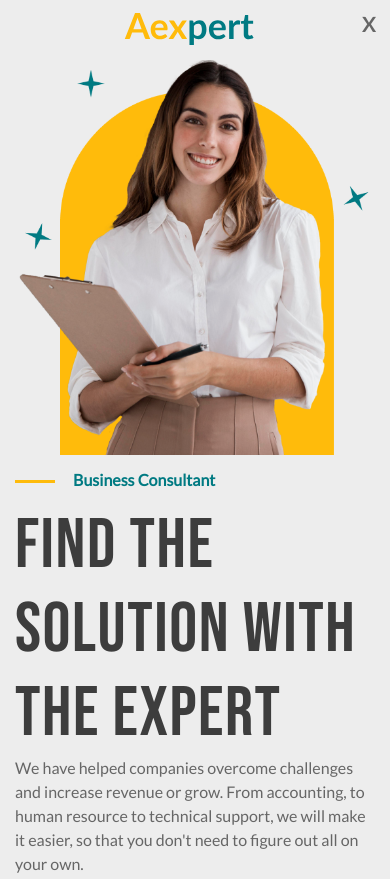
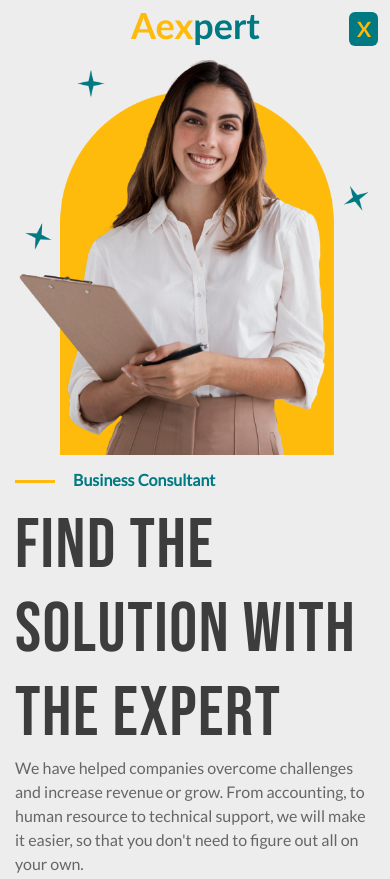
Before and after one commit to singhtirupati27/FT2023-387, a plain HTML site: page index.html in a window 390 px wide. Shown: the top 879 px of the page. Drawn offline with Linux system fonts and the light colour scheme.

Commit message:
FT2023-387: Made changes in navbar design for iphone screen.

```diff
--- a/scss/components/_navbar.scss
+++ b/scss/components/_navbar.scss
@@ -54,8 +54,8 @@
     &__right-item {
       text-align: right;
       @include iphone12-media($iphone-screen) {
-        text-align: center;
         display: none;
+        padding-right: 20px
       }
 
       ul {
@@ -78,17 +78,26 @@
 
       @include iphone12-media($iphone-screen) {
         display: inline-block;
+        position: absolute;
+        right: 12px;
+        z-index: 5;
+        top: 12px;
       }
 
       &__bar {
         @include iphone12-media($iphone-screen) {
           display: inline-block;
+          background-color: $dark-blue;
+          color: $yellow;
+          padding: 5px 8px;
+          border-radius: 6px;
           font-weight: bold;
           font-size: 20px;
 
           &:hover {
+            color: $dark-blue;
+            background-color: $yellow;
             cursor: pointer;
-            color: $yellow;
           }
         }
       }
```
Also changed, not shown: css/style.css, 1 other file.
